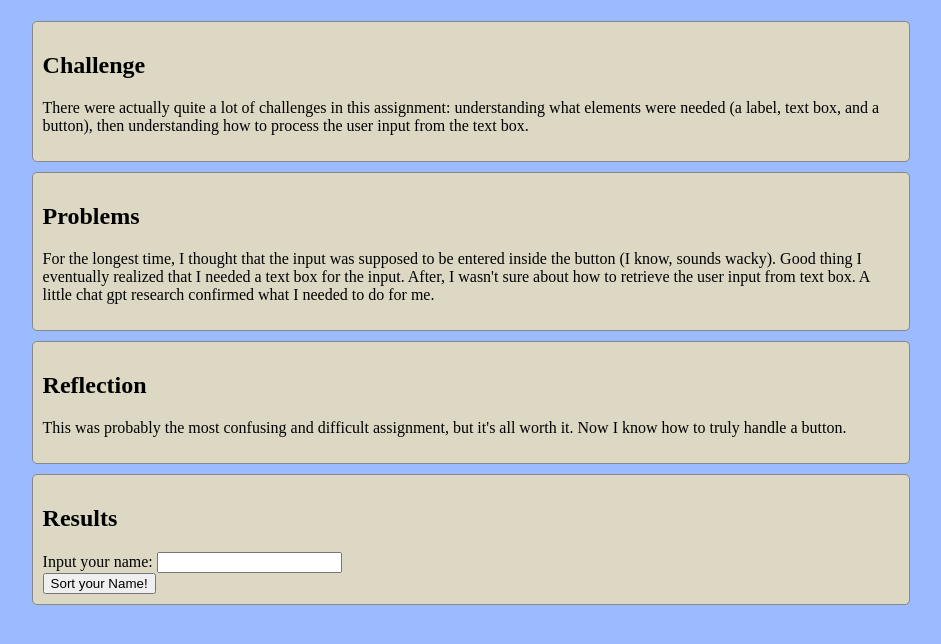
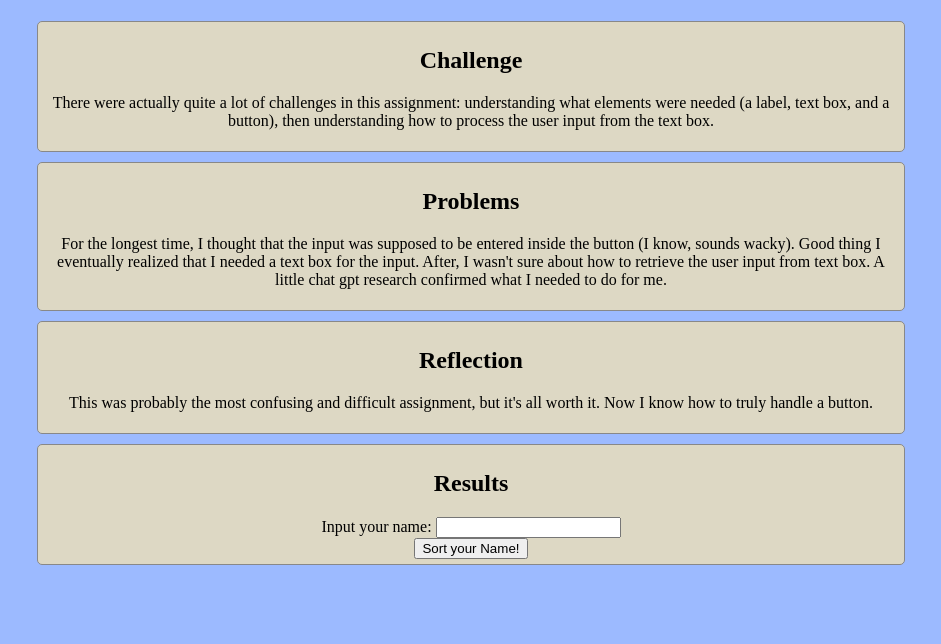
Before and after one commit to bruceb002/art101, a plain HTML site: page lab10/index.html in a window 1280 px wide. Shown: the part 132-776 px from the top of the page, without its empty margins (169-1110 px from the left). Drawn offline with nearby package versions, Linux system fonts and the light colour scheme.

Commit message:
fixed most eveerything

```diff
--- a/lab10/css/lab.css
+++ b/lab10/css/lab.css
@@ -2,8 +2,7 @@
 
 /* the period in a CSS selector selects an element by class, e.g., class="minor-section" */
 .minor-section {
-    padding: 10px;
-    margin-bottom: 10px;
     border: solid 1px #888;
     background-color: #DDD8C4;
+    text-align: center;
   }
--- a/lab10/index.html
+++ b/lab10/index.html
@@ -61,8 +61,7 @@
 					<h2>Results</h2>
 					<div id="output">
 						<form id="user-name">
-							<label>Input your name: </label>
-							<input type="text" id="user-input"><br>
+							<label>Input your name: <input type="text" id="user-input"><br></label>
 							<button type="button" id="my-button">Sort your Name!</button>
 						</form>
                     </div>
--- a/lab11/css/lab.css
+++ b/lab11/css/lab.css
@@ -8,7 +8,7 @@ body {
 .minor-section {
   aspect-ratio: 6/1;
   object-fit: contain;
-  margin-bottom: 10px;
+  text-align: center;
 }
 
 .minor-section#one {
--- a/lab12/css/lab.css
+++ b/lab12/css/lab.css
@@ -5,8 +5,9 @@
 .minor-section {
   aspect-ratio: 6/1;
   object-fit: contain;
-  margin-bottom: 10px;
-  background-color: aliceblue;
+  background-color: rgb(221, 196, 255);
+  text-align: center;
+
 }
 
 input {
--- a/lab13/css/lab.css
+++ b/lab13/css/lab.css
@@ -5,6 +5,5 @@
 .minor-section {
   aspect-ratio: 6/1;
   object-fit: contain;
-  margin-bottom: 10px;
   background-color: aliceblue;
 }
--- a/lab14/css/lab.css
+++ b/lab14/css/lab.css
@@ -5,6 +5,5 @@
 .minor-section {
   aspect-ratio: 6/1;
   object-fit: contain;
-  margin-bottom: 10px;
   background-color: aliceblue;
 }
--- a/lab15/css/lab.css
+++ b/lab15/css/lab.css
@@ -5,6 +5,5 @@
 .minor-section {
   aspect-ratio: 6/1;
   object-fit: contain;
-  margin-bottom: 10px;
   background-color: aliceblue;
 }
--- a/lab16/css/lab.css
+++ b/lab16/css/lab.css
@@ -5,6 +5,5 @@
 .minor-section {
   aspect-ratio: 6/1;
   object-fit: contain;
-  margin-bottom: 10px;
   background-color: aliceblue;
 }
--- a/lab17/css/lab.css
+++ b/lab17/css/lab.css
@@ -5,6 +5,5 @@
 .minor-section {
   aspect-ratio: 6/1;
   object-fit: contain;
-  margin-bottom: 10px;
   background-color: aliceblue;
 }
--- a/lab7/css/lab.css
+++ b/lab7/css/lab.css
@@ -5,7 +5,8 @@
     padding: 10px;
     margin-bottom: 10px;
     border: solid 1px #888;
-    background-color: #e6c7ff;
+    background-color: #7c28c0;
+    text-align: center;
   }
 
   .name {
@@ -13,5 +14,5 @@
     background-clip: border-box;
     -webkit-background-clip: text;
     -webkit-text-fill-color: transparent;
-    background-image: url("../../img/pattern_background.jpg");
+    background-image: url("../../img/vines.jpeg");
   }
--- a/lab8/css/lab.css
+++ b/lab8/css/lab.css
@@ -2,8 +2,7 @@
 
 /* the period in a CSS selector selects an element by class, e.g., class="minor-section" */
 .minor-section {
-    padding: 10px;
-    margin-bottom: 10px;
     border: solid 1px #888;
     background-color: #DDD8C4;
+    text-align: center;
   }
--- a/lab9/css/lab.css
+++ b/lab9/css/lab.css
@@ -2,8 +2,7 @@
 
 /* the period in a CSS selector selects an element by class, e.g., class="minor-section" */
 .minor-section {
-    padding: 10px;
-    margin-bottom: 10px;
     border: solid 1px #888;
     background-color: #DDD8C4;
+    text-align: center;
   }
--- a/lab9/js/lab.js
+++ b/lab9/js/lab.js
@@ -31,7 +31,7 @@ function main() {
     outputEl.appendChild(new1El);
     outputEl.appendChild(new2El);
 
-    document.getElementById("content").style.backgroundColor = "indigo";
+    document.getElementById("content").style.backgroundColor = "#f8e08e";
     document.getElementById("challenges").style.backgroundColor = "red";
     document.getElementById("problems").style.backgroundColor = "orange";
     document.getElementById("reflections").style.backgroundColor = "yellow";
```
Also changed, not shown: lab12/index.html (+1 -1 lines), lab7/index.html (+1 -1 lines).
